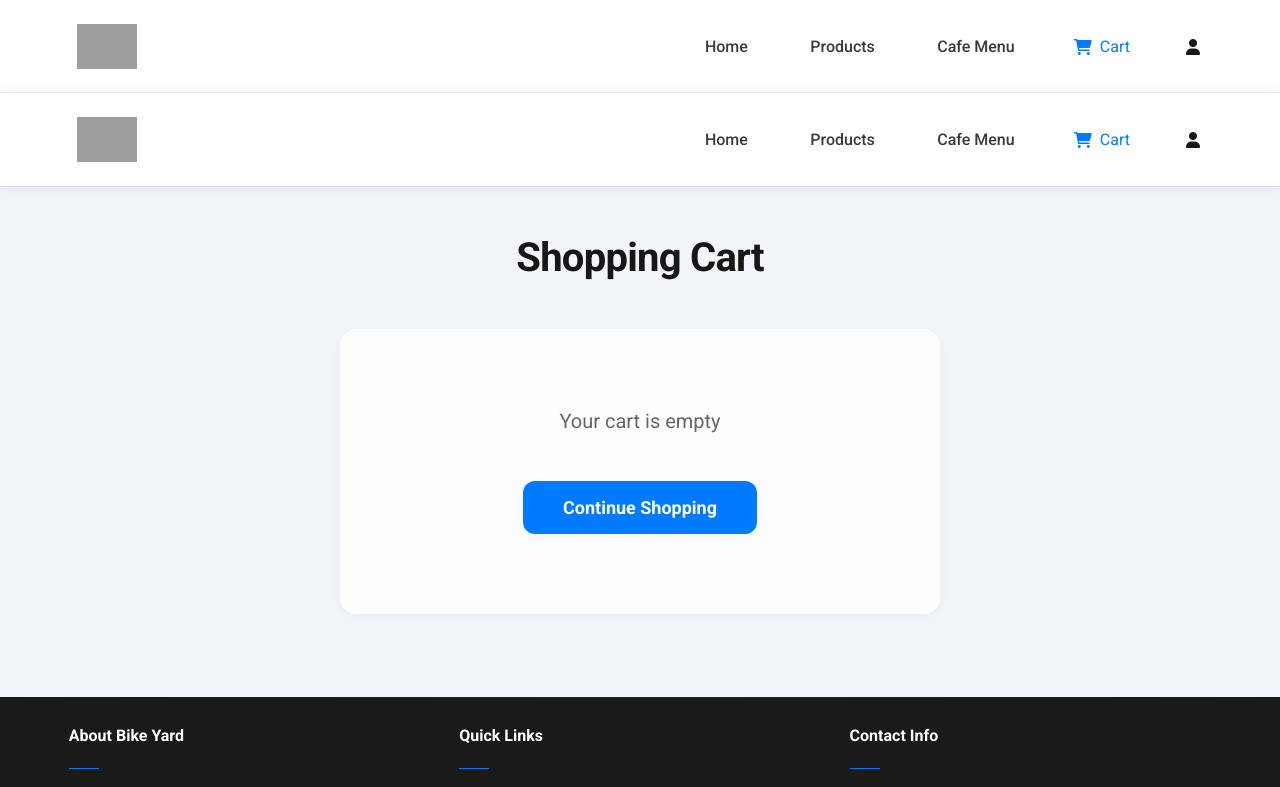
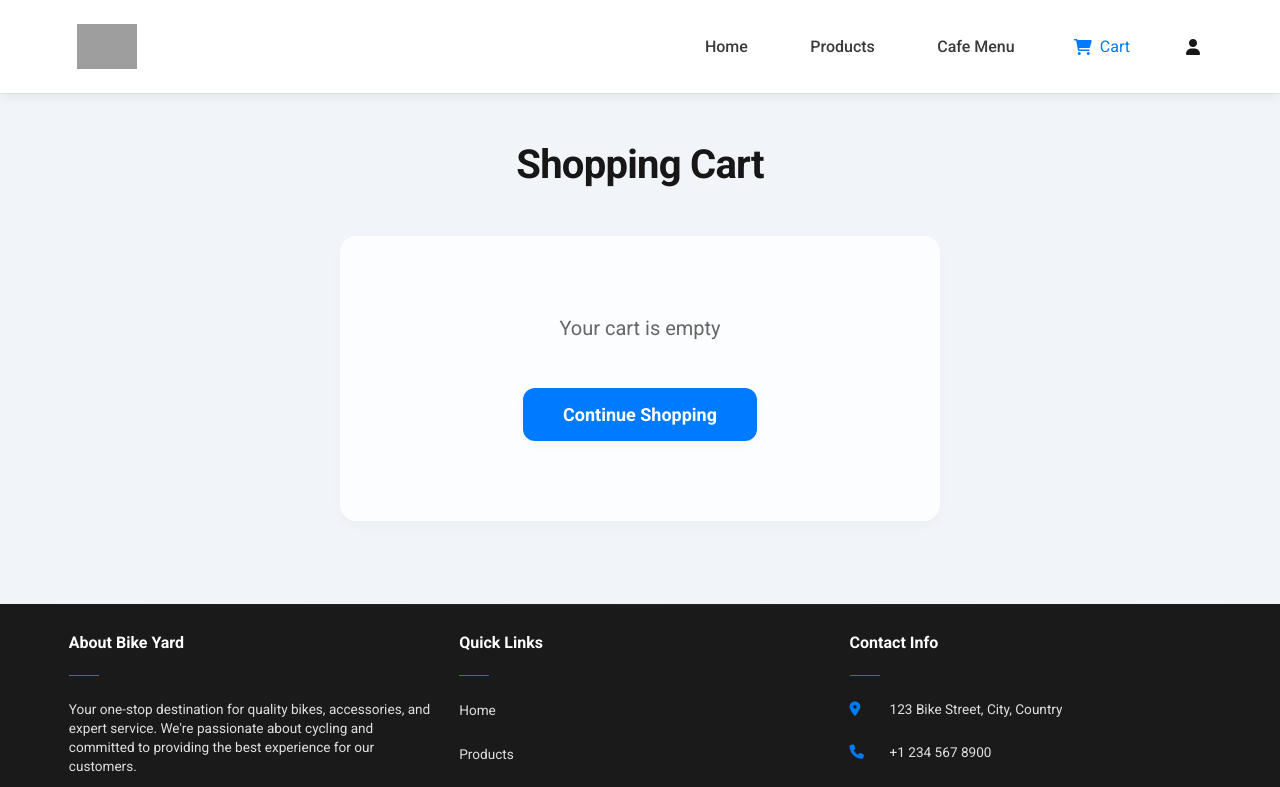
Before and after one commit to Ahmedezz222/bike-yard, a Next.js app: page /cart in a window 1280 px wide. Shown: the top 787 px of the page. Built offline with nearby package versions, Linux system fonts and the light colour scheme; grey boxes are pictures that could not be loaded.

Commit message:
chore: update package-lock.json with new SWC binaries for various platforms
- Added new entries for @next/swc binaries for darwin (arm64 and x64), linux (arm64 and x64), and win32 (arm64 and ia32) for version 14.1.0.
- Ensured compatibility with Node.js version 10 and above for all new binaries.

```diff
--- a/app/cart/page.tsx
+++ b/app/cart/page.tsx
@@ -4,7 +4,6 @@ import { useState, useEffect } from 'react';
 import Image from 'next/image';
 import Link from 'next/link';
 import styles from './page.module.css';
-import Navigation from '../components/Navigation';
 import Footer from '../components/Footer';
 import ShippingModal from './components/ShippingModal';
 import PaymentModal from './components/PaymentModal';
@@ -116,7 +115,6 @@ export default function CartPage() {
   if (isLoading) {
     return (
       <div className={styles.pageWrapper}>
-        <Navigation />
         <main className={styles.main}>
           <div className={styles.container}>
             <div className={styles.loading}>Loading cart...</div>
@@ -129,7 +127,6 @@ export default function CartPage() {
 
   return (
     <div className={styles.pageWrapper}>
-      <Navigation />
       <main className={styles.main}>
         <div className={styles.container}>
           <h1 className={styles.title}>Shopping Cart</h1>
```
Also changed, not shown: 1 other file (tests, documents, lock files or other folders).
